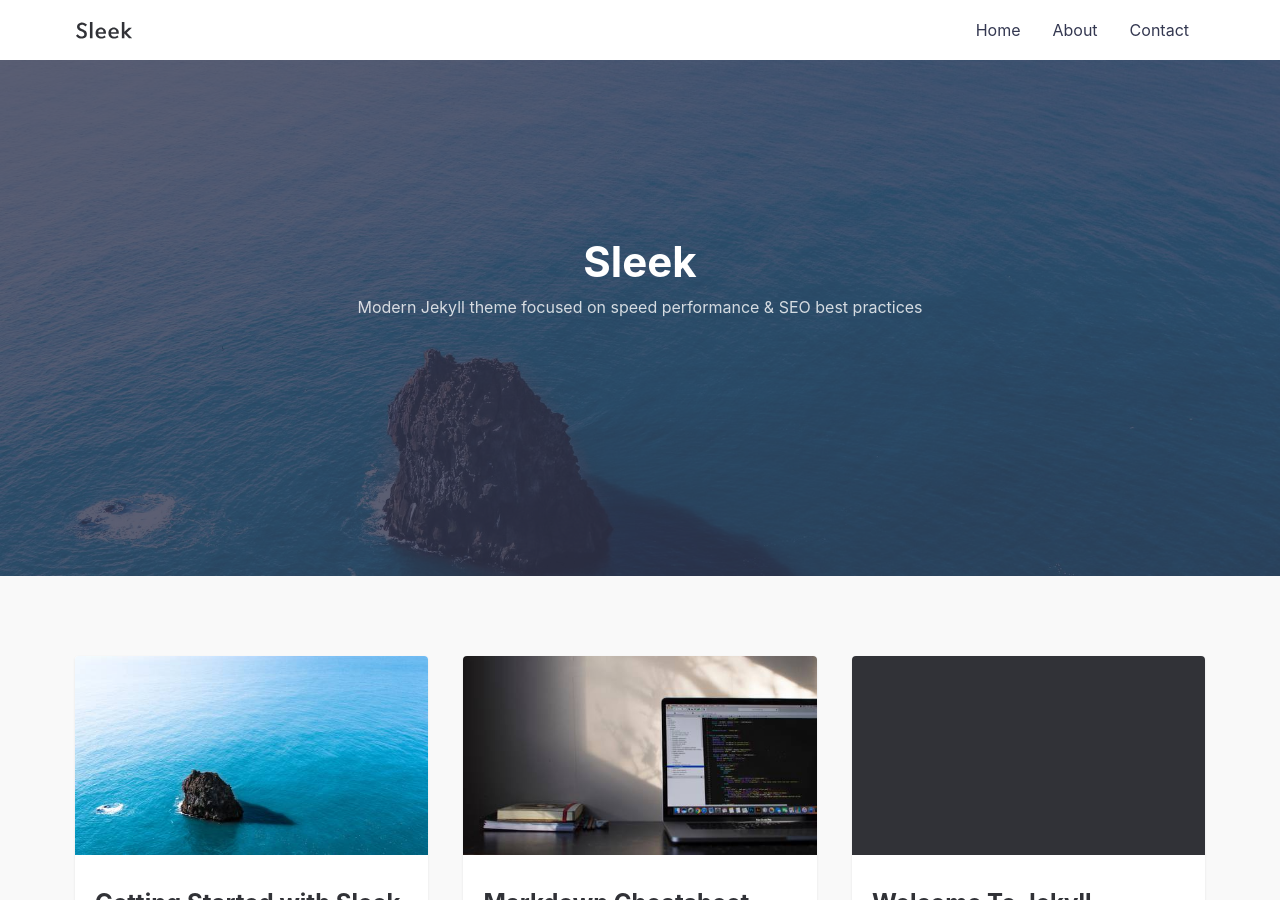
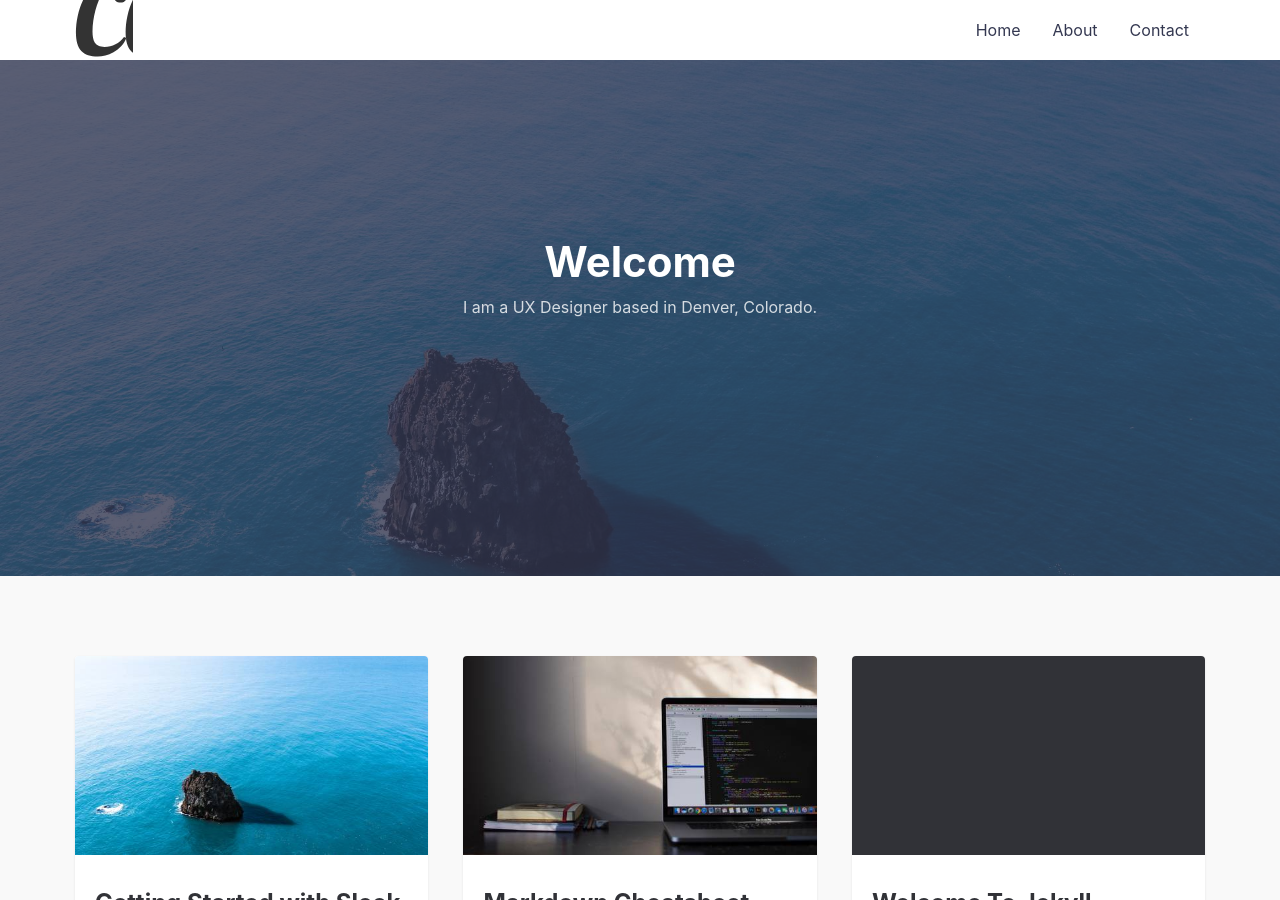
Before and after one commit to cclough189/cclough189.github.io, a Jekyll site: the page built from index.md, in a window 1280 px wide and 900 px high. Built offline with Jekyll 4.4.1, drawn with Linux system fonts in a browser that asks for light colours.

Commit message:
Second revision

```diff
--- a/_layouts/default.html
+++ b/_layouts/default.html
@@ -20,8 +20,8 @@ layout: compress
 
     <div class="hero lazyload" data-bg="{{site.url}}/assets/img/posts/sleek_lg.jpg">
       <div class="hero__wrap">
-        <h1 class="hero__title">Sleek</h1>
-        <p class="hero__meta">Modern Jekyll theme focused on speed performance & SEO best practices</p>
+        <h1 class="hero__title">Welcome</h1>
+        <p class="hero__meta">I am a UX Designer based in Denver, Colorado. </p>
       </div>
     </div>
 
```
Also changed, not shown: _includes/logo.svg, 1 other file.
